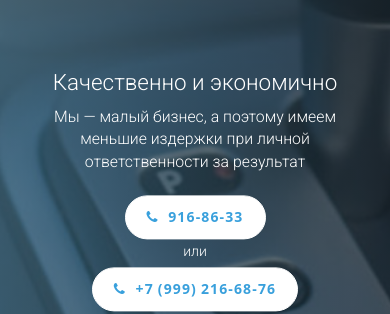
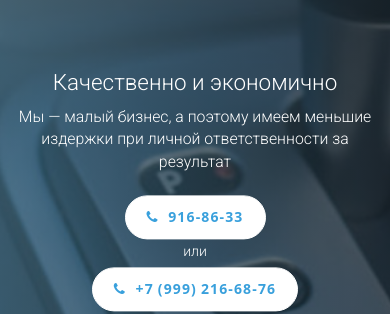
Before and after one commit to web-being/proakpp, a Jekyll site: the page built from index.html, in a window 390 px wide. Shown: the part 223-537 px from the top of the page. Built offline with Jekyll 4.4.1, drawn with Linux system fonts in a browser that asks for light colours.

Commit message:
Shring header

```diff
--- a/assets/index.css
+++ b/assets/index.css
@@ -489,7 +489,7 @@ h4.section-title {
 	.section-intro-header {
 		margin-top: 3.2rem;
 		max-width: none;
-		padding: 0 2rem;
+		padding: 0 1.2rem;
 		min-width: 0;
 	}
 	.section-intro-title {
```
